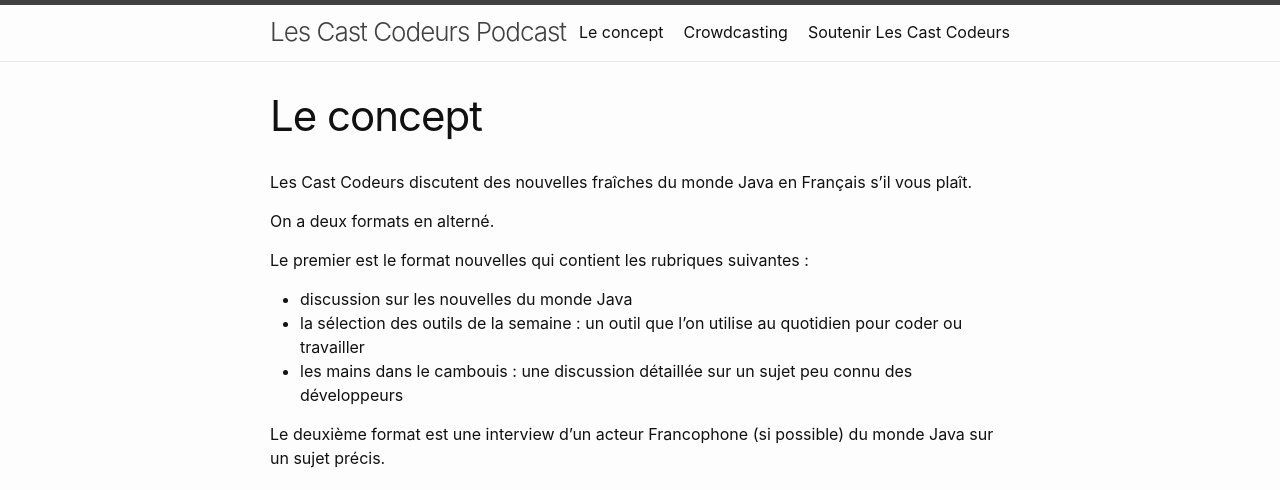
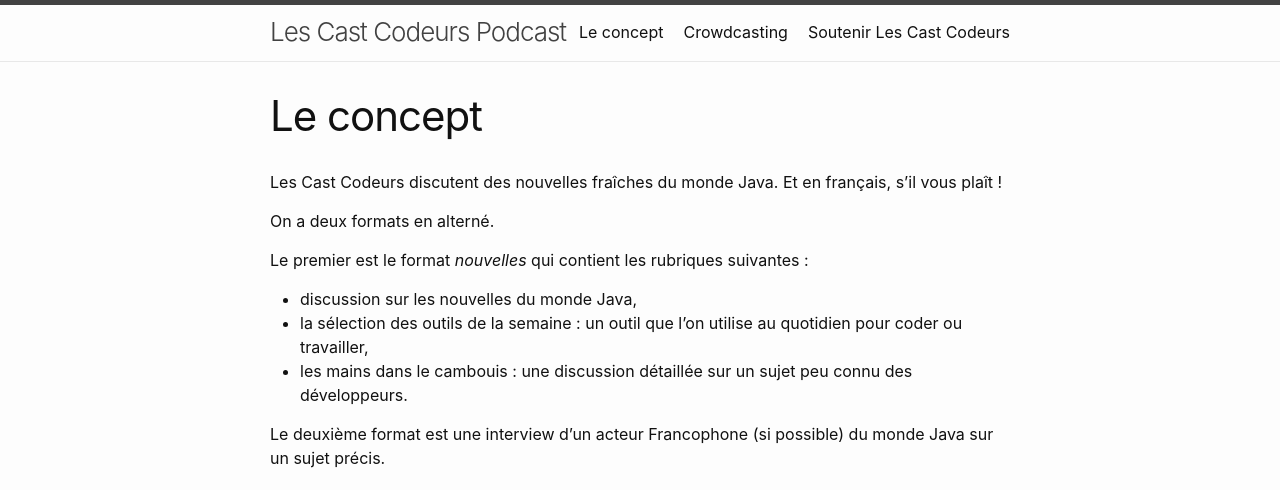
Before and after one commit to lescastcodeurs/lescastcodeurs.com, a Jekyll site: the page built from concept.md, in a window 1280 px wide. Shown: the top 490 px of the page. Built offline with Jekyll 4.4.1, drawn with Linux system fonts in a browser that asks for light colours.

```diff
--- a/concept.md
+++ b/concept.md
@@ -3,14 +3,14 @@ layout: page
 title: Le concept
 ---
 
-Les Cast Codeurs discutent des nouvelles fraîches du monde Java en Français s’il vous plaît.
+Les Cast Codeurs discutent des nouvelles fraîches du monde Java. Et en français, s’il vous plaît !
 
 On a deux formats en alterné.
 
-Le premier est le format nouvelles qui contient les rubriques suivantes :
+Le premier est le format _nouvelles_ qui contient les rubriques suivantes :
 
-- discussion sur les nouvelles du monde Java
-- la sélection des outils de la semaine : un outil que l’on utilise au quotidien pour coder ou travailler
-- les mains dans le cambouis : une discussion détaillée sur un sujet peu connu des développeurs
+- discussion sur les nouvelles du monde Java,
+- la sélection des outils de la semaine : un outil que l’on utilise au quotidien pour coder ou travailler,
+- les mains dans le cambouis : une discussion détaillée sur un sujet peu connu des développeurs.
 
 Le deuxième format est une interview d’un acteur Francophone (si possible) du monde Java sur un sujet précis.
```
